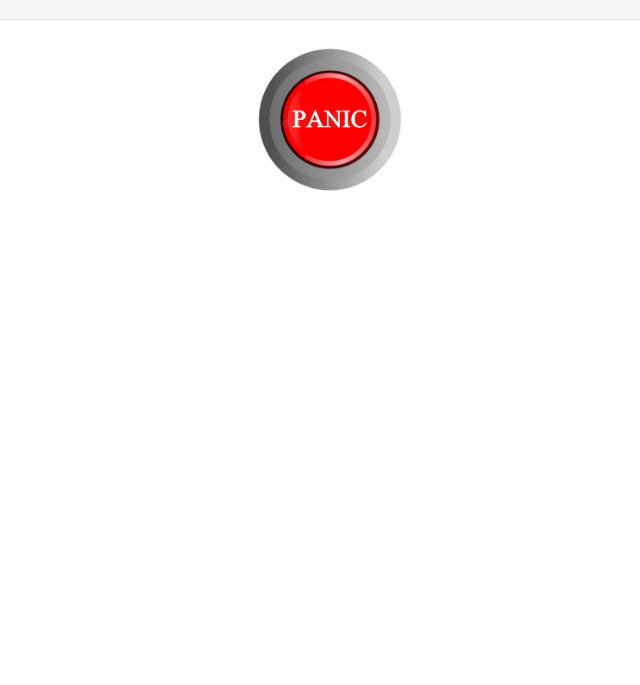
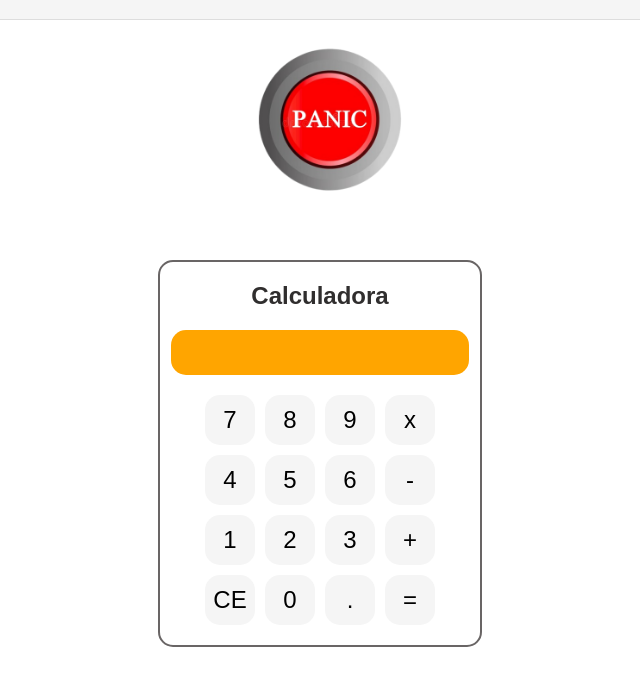
Before and after one commit to PARJOAC/Manual-de-las-DevTools, a plain HTML site: page index.html in a window 1280 px wide. Shown: the part 61-746 px from the top of the page, without its empty margins (320-960 px from the left). Drawn offline with Linux system fonts and the light colour scheme.

Commit message:
calculadora y mejoras

```diff
--- a/css/styles.css
+++ b/css/styles.css
@@ -6,7 +6,8 @@ html {
 body {
   margin: 0;
   padding: 0;
-    font-family: Arial, Helvetica, sans-serif
+  font-family: Arial, Helvetica, sans-serif;
+  align-items: center;
 }
 
 header {
@@ -32,13 +33,10 @@ html[data-theme="light"] {
   color: rgb(48, 46, 46);
 }
 
-html[data-theme="dark"] {
+html[data-theme="dark"],
+html[data-theme="dark"] header {
   background-color: rgb(48, 46, 46);
   color: white;
-}
-
-html[data-theme="dark"] header {
-    background-color: rgb(48, 46, 46);
 }
 
 #botonPanico {
@@ -46,3 +44,94 @@ html[data-theme="dark"] header {
   justify-content: center;
   height: 200px;
 }
+
+#calculator {
+  display: flex;
+  flex-direction: column;
+  justify-content: center;
+  align-items: center;
+  border: 2px solid #696565;
+  width: 25%;
+  border-radius: 15px;
+  margin: 40px auto;
+}
+
+#result {
+  display: flex;
+  flex-direction: column;
+  background-color: orange;
+  border-color: #7a7272;
+  border-radius: 15px;
+  width: 90%;
+  height: 45px;
+  font-size: 2.5em;
+  padding-right: 10px;
+}
+
+#display {
+  display: flex;
+  justify-content: right;
+  align-items: right;
+  text-align: right;
+}
+
+#buttons {
+  display: flex;
+  flex-direction: column;
+  justify-content: center;
+  align-items: center;
+}
+
+#file1 {
+  display: flex;
+  flex-direction: row;
+  justify-content: center;
+  align-items: center;
+  margin-top: 15px;
+}
+
+#file2 {
+  display: flex;
+  flex-direction: row;
+  justify-content: center;
+  align-items: center;
+}
+
+#file3 {
+  display: flex;
+  flex-direction: row;
+  justify-content: center;
+  align-items: center;
+}
+
+#file4 {
+  display: flex;
+  flex-direction: row;
+  justify-content: center;
+  align-items: center;
+  margin-bottom: 15px;
+}
+
+#calculator button {
+  width: 50px;
+  height: 50px;
+  margin: 5px;
+  border: none;
+  border-radius: 15px;
+  background-color: #f5f5f5;
+  font-size: 1.5em;
+}
+
+html[data-theme="dark"] #calculator,
+html[data-theme="dark"] #file1,
+html[data-theme="dark"] #file2,
+html[data-theme="dark"] #file3,
+html[data-theme="dark"] #file4 {
+  background-color: rgb(61, 56, 56);
+  color: white;
+}
+
+html[data-theme="dark"] #calculator button {
+  background-color: orange;
+  color: white;
+}
--- a/index.html
+++ b/index.html
@@ -7,6 +7,7 @@
     <link rel="stylesheet" href="css/styles.css" />
     <script src="js/tema.js" defer></script>
     <script src="js/panico.js" defer></script>
+    <script src="js/calculator.js" defer></script>
   </head>
 
   <body>
@@ -19,5 +20,40 @@
     <div id="botonPanico">
       <img src="images/botonPanico.png" alt="boton-panico" id="panico" />
     </div>
+
+    <div id="calculator">
+      <div>
+        <h2>Calculadora</h2>
+      </div>
+      <div id="result">
+        <div id="display"></div>
+      </div>
+      <div id="buttons">
+        <div id="file1">
+          <button>7</button>
+          <button>8</button>
+          <button>9</button>
+          <button>x</button>
+        </div>
+        <div id="file2">
+          <button>4</button>
+          <button>5</button>
+          <button>6</button>
+          <button>-</button>
+        </div>
+        <div id="file3">
+          <button>1</button>
+          <button>2</button>
+          <button>3</button>
+          <button>+</button>
+        </div>
+        <div id="file4">
+          <button>CE</button>
+          <button>0</button>
+          <button>.</button>
+          <button>=</button>
+        </div>
+      </div>
+    </div>
   </body>
 </html>
--- /dev/null
+++ b/js/calculator.js
@@ -0,0 +1,17 @@
+const result = document.getElementById("result");
+const buttons = document.getElementById("buttons");
+
+buttons.addEventListener("click", (e) => {
+  if (e.target.textContent === "CE") {
+    result.textContent = "";
+  } else if (e.target.textContent === "=") {
+    let texto = result.textContent.replace("x", "*") || result.textContent;
+    let resultado = eval(texto);
+    if (resultado != NaN) result.textContent = resultado;
+    else result.textContent = "Error";
+  } else {
+    result.textContent += e.target.textContent;
+  }
+
+  result.style.textAlign = "right";
+});
--- a/js/tema.js
+++ b/js/tema.js
@@ -33,7 +33,4 @@ boton.addEventListener("click", (a) => {
 
   // Aplica el nuevo tema en el atributo global del documento
   document.documentElement.setAttribute("data-theme", nuevoTema);
-
-  // Muestra una alerta indicando cuál es el tema actual
-  alert(`El tema actual es: ${nuevoTema === "dark" ? "Oscuro" : "Claro"}`);
 });
```
Lines whose indentation alone changed are shown as unchanged.
